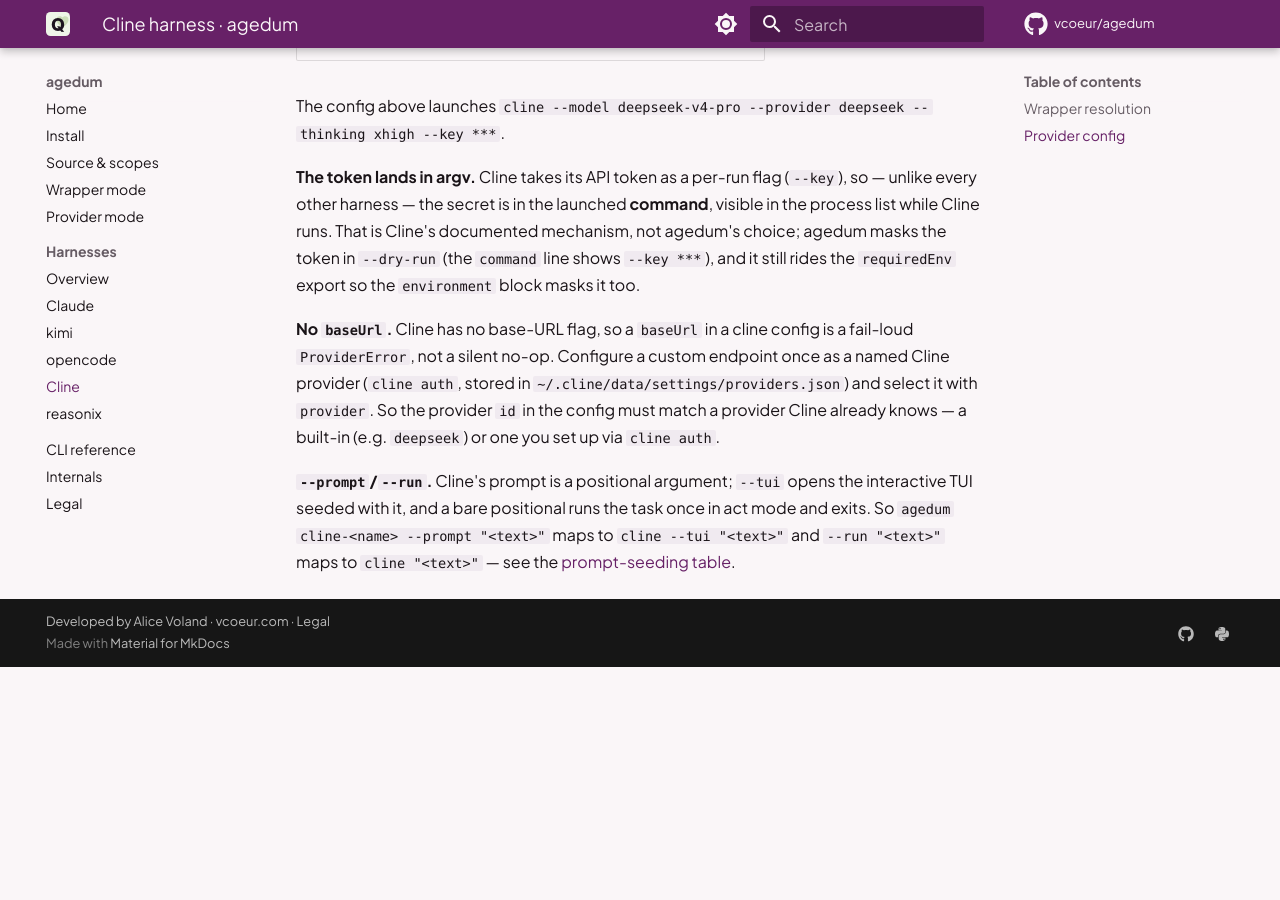
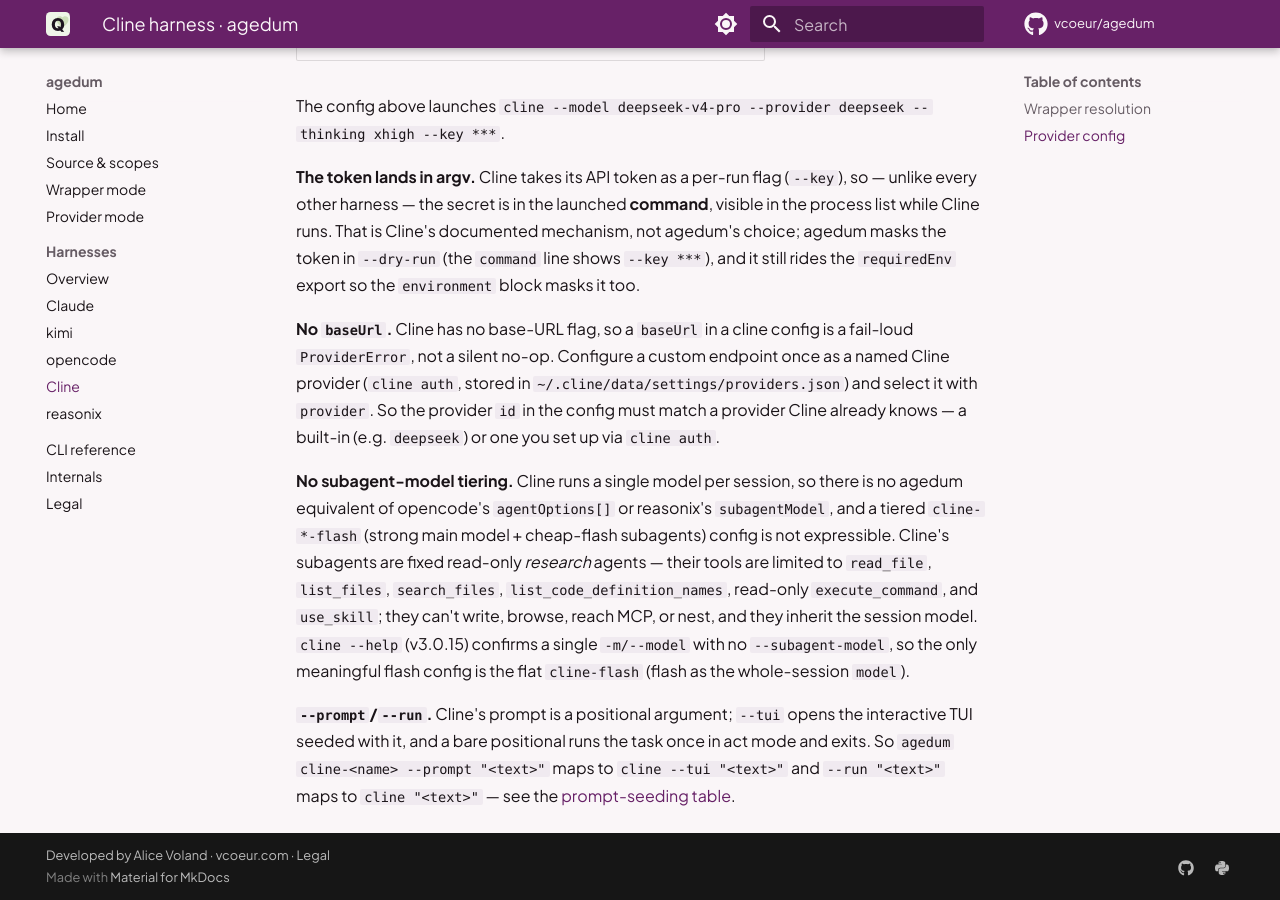
Before and after one commit to vcoeur/agedum, an MkDocs documentation site: the page built from docs/harnesses/cline.md, in a window 1280 px wide and 900 px high, scrolled down 1776 px. Built offline with MkDocs 1.6.1 and Material for MkDocs 9.7.7, drawn with Linux system fonts in a browser that asks for light colours; comment, search, counter and statistics services are not loaded; before the commit the page ends 2443 px from its top, so only the background shows below that.

Commit message:
Document Cline's lack of subagent-model tiering
Cline runs one model per session and exposes no per-subagent model knob, so a tiered cline-*-flash config (strong main + cheap-flash subagents) — the opencode agentOptions / reasonix subagentModel pattern — is not expressible. The flat cline-flash stays the only flash config. Verified against cline 3.0.15 --help.

```diff
--- a/docs/harnesses/cline.md
+++ b/docs/harnesses/cline.md
@@ -77,6 +77,16 @@
 it with `provider`. So the provider `id` in the config must match a provider Cline already
 knows — a built-in (e.g. `deepseek`) or one you set up via `cline auth`.
 
+**No subagent-model tiering.** Cline runs a single model per session, so there is no
+agedum equivalent of opencode's `agentOptions[]` or reasonix's `subagentModel`, and a
+tiered `cline-*-flash` (strong main model + cheap-flash subagents) config is not
+expressible. Cline's subagents are fixed read-only *research* agents — their tools are
+limited to `read_file`, `list_files`, `search_files`, `list_code_definition_names`,
+read-only `execute_command`, and `use_skill`; they can't write, browse, reach MCP, or
+nest, and they inherit the session model. `cline --help` (v3.0.15) confirms a single
+`-m/--model` with no `--subagent-model`, so the only meaningful flash config is the flat
+`cline-flash` (flash as the whole-session `model`).
+
 **`--prompt`/`--run`.** Cline's prompt is a positional argument; `--tui` opens the
 interactive TUI seeded with it, and a bare positional runs the task once in act mode and
 exits. So `agedum cline-<name> --prompt "<text>"` maps to `cline --tui "<text>"` and
```
